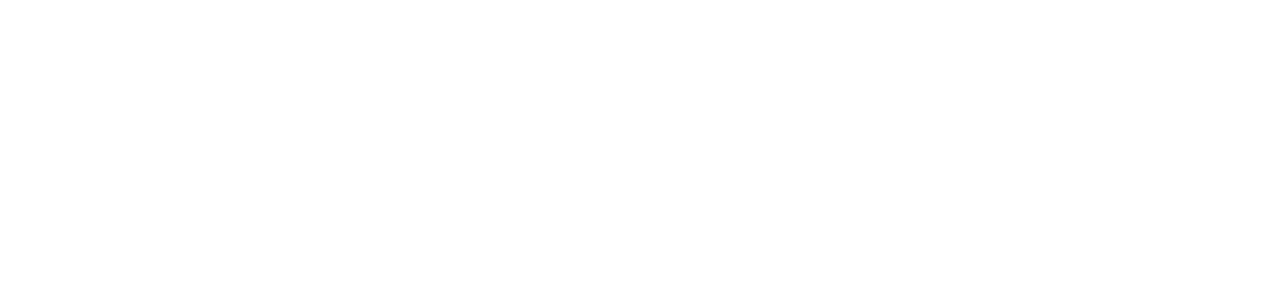
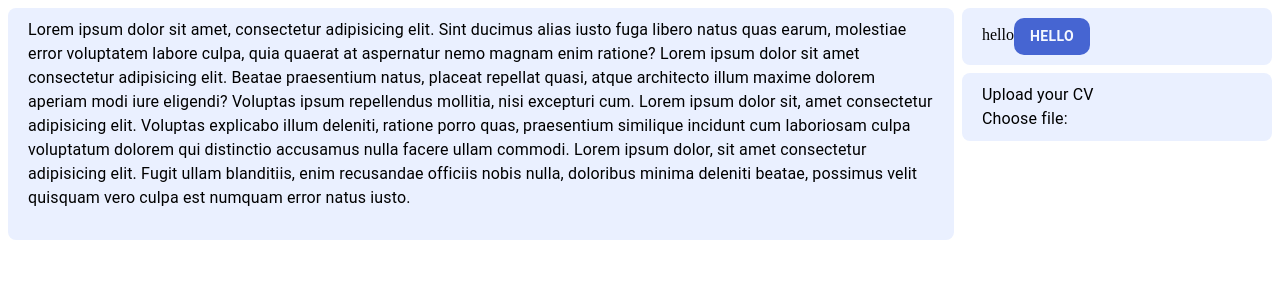
Before and after one commit to nuwankirillawala/industrial-training-management-system, a React (Vite) app in the folder client/: page /cvupdate in a window 1280 px wide. Before the commit this address had no page. Shown: the top 300 px of the page. Built offline with nearby package versions, Linux system fonts and the light colour scheme.

Commit message:
custom button itms

```diff
--- a/client/src/App.jsx
+++ b/client/src/App.jsx
@@ -12,6 +12,7 @@
 import UserProfile from './components/shared/UserProfile/UserProfile'
 import { StdDashboard } from './components/user/Undergraduate/Pages/StdDashboard'
 import { Layout } from './components/Layout/Layout'
+import { CvUpdate } from './components/user/Undergraduate/Pages/CvUpdate'
 
 function App() {
   // const [count, setCount] = useState(0)
@@ -28,6 +29,8 @@
         <Route exact path='/user-profile' element={<UserProfile />} />
         <Route exact path='/stddash' element={<StdDashboard />} />
         <Route exact path='/layout' element={<Layout />} />
+        <Route exact path='/cvupdate' element={<CvUpdate
+         />} />
 
 
       </Routes>
--- a/client/src/components/card/Tile.jsx
+++ b/client/src/components/card/Tile.jsx
@@ -3,8 +3,9 @@
 
 export const Tile = ({width,height,children,sx}) => {
   return (
-    <Box backgroundColor={'#EAF0FF'} width={width} height={height} borderRadius={2} sx={sx} padding={'10px 20px 10px 20px'}>
+    <Box backgroundColor={'#EAF0FF'} width={width} height={height} borderRadius={2} sx={{height: '100%'}} padding={'10px 20px 10px 20px'}>
       {children}
+      {console.log(sx)}
     </Box>
   )
 }
--- a/client/src/components/shared/theme.jsx
+++ b/client/src/components/shared/theme.jsx
@@ -32,13 +32,26 @@
 
     components: {
         MuiButton: {
-            // styleOverrides: {
-            //     contained: {
-            //         color: baseColor,
-            //     },
-            // },
-            defaltProps: {
-                disableRipple: true
+            //new button varient itms
+            variants: [
+                {
+                    props: {variant: "itms"},
+                    style: {
+                        fontWeight: "bold",
+                        background: baseColor,
+                        color: '#F5F8FF',
+                        '&:hover': {
+                            background: baseFontColor,
+
+                        },
+                        borderRadius: '10px'
+                    },
+                }
+            ],
+
+            defaultProps: {
+                disableRipple: true,
+                disableElevation: true,
             },
         },
         MuiPopover: {
--- a/client/src/components/user/Undergraduate/Pages/CvUpdate.jsx
+++ b/client/src/components/user/Undergraduate/Pages/CvUpdate.jsx
@@ -2,16 +2,17 @@
     Box,
     Grid,
     Typography,
+    Button,
 } from '@mui/material'
 import { Tile } from '../../../card/Tile'
 
 export const CvUpdate = () => {
     return (
-        <Box sx={{display: 'flex'}}>
+        <Box sx={{display: 'flex', height: '100%'}}>
             <Grid container spacing={1}>
                 <Grid item xs={9}>
                     {/* content here */}
-                    <Tile height={'85vh'}>
+                    <Tile>
                         <Typography>
                             Lorem ipsum dolor sit amet, consectetur adipisicing elit. Sint ducimus alias iusto fuga libero natus quas earum, molestiae error voluptatem labore culpa, quia quaerat at aspernatur nemo magnam enim ratione? Lorem ipsum dolor sit amet consectetur adipisicing elit. Beatae praesentium natus, placeat repellat quasi, atque architecto illum maxime dolorem aperiam modi iure eligendi? Voluptas ipsum repellendus mollitia, nisi excepturi cum.
                         Lorem ipsum dolor sit, amet consectetur adipisicing elit. Voluptas explicabo illum deleniti, ratione porro quas, praesentium similique incidunt cum laboriosam culpa voluptatum dolorem qui distinctio accusamus nulla facere ullam commodi. Lorem ipsum dolor, sit amet consectetur adipisicing elit. Fugit ullam blanditiis, enim recusandae officiis nobis nulla, doloribus minima deleniti beatae, possimus velit quisquam vero culpa est numquam error natus iusto.
@@ -22,7 +23,13 @@
                     <Grid container direction= 'column' spacing={1}>
                         <Grid item>
                             {/* content here */}
-                            <Tile>hello</Tile>
+                            <Tile>hello
+                                <Button
+                                    variant='itms'
+                                >
+                                    hello
+                                </Button>
+                            </Tile>
                         </Grid>
                         <Grid item>
                             {/* content here */}
```
